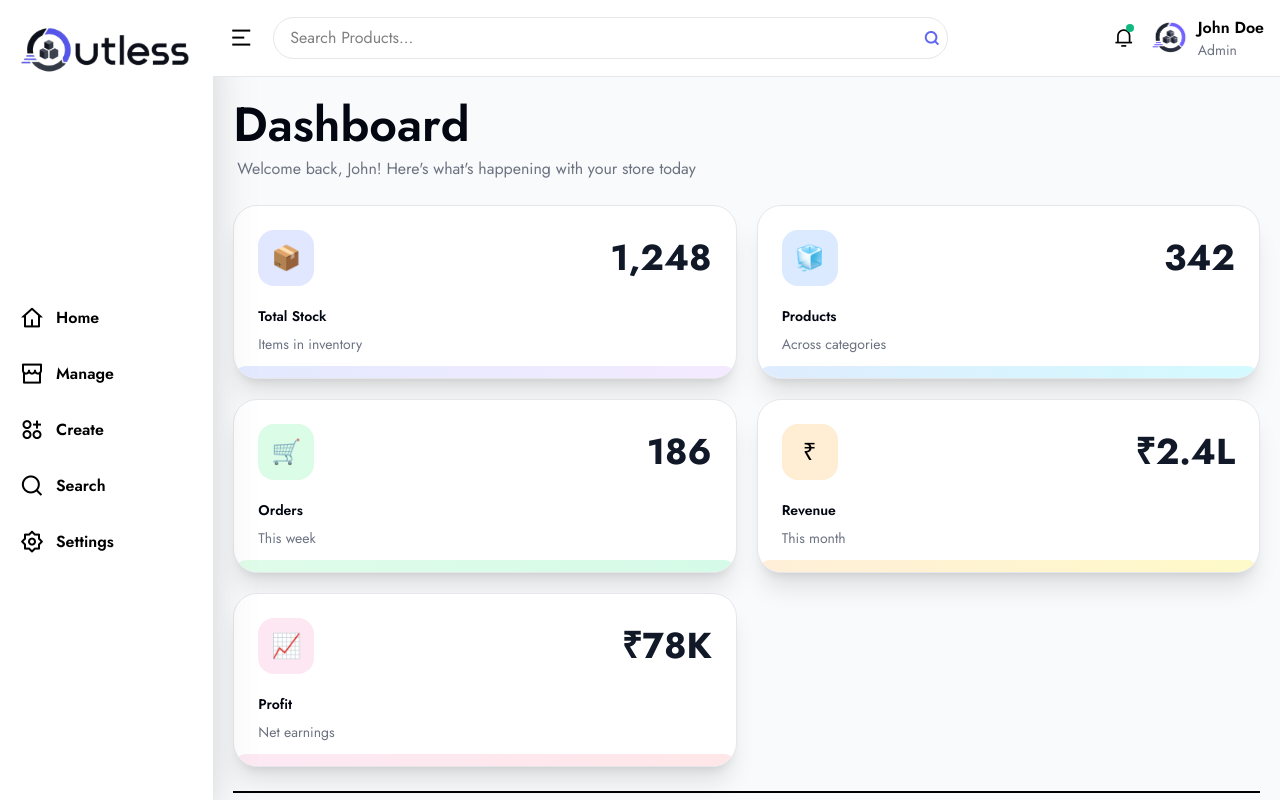
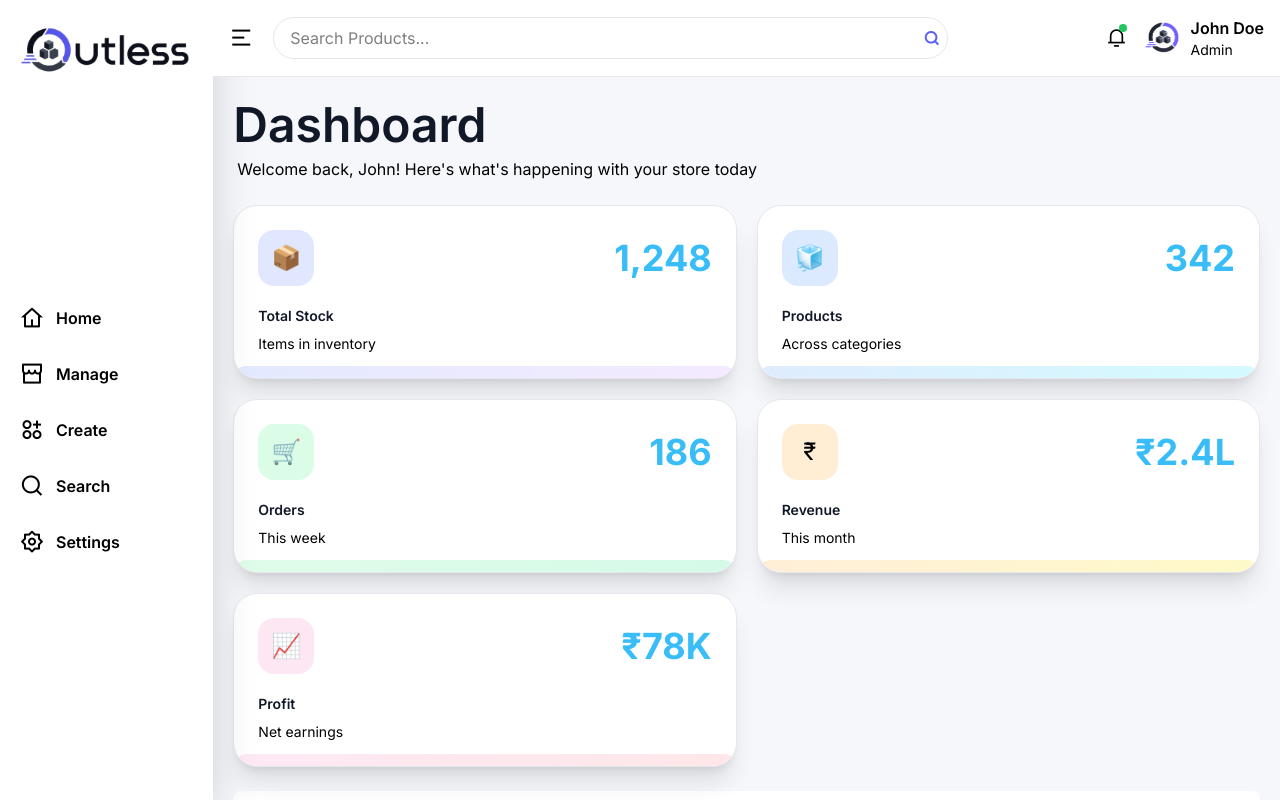
Before and after one commit to Nipul2005/mystock, a React (Vite) app: page / in a window 1280 px wide. Built offline with nearby package versions, Linux system fonts and the light colour scheme.

Commit message:
added new color palate

```diff
--- a/index.html
+++ b/index.html
@@ -11,9 +11,12 @@
     />
 
     <!-- google font -->
-    <link rel="preconnect" href="https://fonts.googleapis.com">
-    <link rel="preconnect" href="https://fonts.gstatic.com" crossorigin>
-    <link href="https://fonts.googleapis.com/css2?family=Jost:ital,wght@0,100..900;1,100..900&display=swap" rel="stylesheet">
+    <link rel="preconnect" href="https://fonts.googleapis.com" />
+    <link rel="preconnect" href="https://fonts.gstatic.com" crossorigin />
+    <link
+      href="https://fonts.googleapis.com/css2?family=Inter:ital,opsz,wght@0,14..32,100..900;1,14..32,100..900&display=swap"
+      rel="stylesheet"
+    />
 
     <title>Outless</title>
   </head>
--- a/src/App.css
+++ b/src/App.css
@@ -1,26 +1,56 @@
 @import "tailwindcss";
 
 @theme {
-  --color-primary: #6366f1;         /* Indigo */
-  --color-secondary: #374151;      /* Cool Gray */
-  --color-accent: #111827;           /*charcoal*/
 
-  /* Backgrounds & surfaces */
-  --color-bg: #f9fafb;             /* Off-white */
-  --color-white: #ffffff;        /* Cards, tables */
+  /* Brand */
+  --color-primary: #5b5ffb;
+  --color-primary-hover: #4b4fef;
+  --color-secondary: #8b7cff;
+  --color-accent: #38bdf8;
+
+  /* Layout */
+  --color-bg: #f5f7fb;
+  --color-sidebar: #ffffff;
+  --color-card: #ffffff;
 
   /* Text */
-  --color-text-primary: #030712;   /* Near black */
-  --color-text-muted: #6b7280;     /* Muted gray */
+  --color-text-primary: #111827;
+  --color-text-secondary: #6b7280;
+
+  /* Borders */
+  --color-border: #e5e7eb;
 
   /* Status */
-  --color-success: #10b981;        /* Emerald */
-  --color-error: #f43f5e;          /* Rose */
+  --color-success: #22c55e;
+  --color-warning: #f59e0b;
+  --color-danger: #ef4444;
 
-  /* Borders & dividers */
-  --color-border: #e5e7eb;
+  /* Extra UI */
+  --color-hover: #f3f4f6;
+  --color-active: #eef2ff;
+
+  /* Shadows */
+  --shadow-card: 0 10px 30px rgba(15, 23, 42, 0.06);
+  --shadow-soft: 0 4px 12px rgba(15, 23, 42, 0.04);
+
+  /* Radius */
+  --radius-card: 24px;
+  --radius-button: 18px;
+
+  /* Gradients */
+  --gradient-primary: linear-gradient(
+    to right,
+    #5b5ffb,
+    #8b7cff
+  );
+
+  --gradient-accent: linear-gradient(
+    to right,
+    #38bdf8,
+    #5b5ffb
+  );
 }
 
 *{
-  font-family: jost;
+  font-family: inter;
 }
--- a/src/Dashbaord_content/InventoryShowPeace.jsx
+++ b/src/Dashbaord_content/InventoryShowPeace.jsx
@@ -2,7 +2,15 @@ import React from 'react'
 
 function InventoryShowPeace() {
   return (
-    <div className='w-full border'></div>
+    <div className='w-full p-4 rounded-lg shadow-lg bg-white'>
+      <div className="flex justify-between items-center">
+        <span className='space-y-2'>
+          <h3 className='font-semibold text-5xl'>Inventory</h3>
+          <p className='text-sm text-text-muted'>Track your product and stock levels</p>
+        </span>
+        <button className='px-6 py-2 bg-linear-90 from-secondary/50 to-white rounded-full border-border shadow-lg text-primary'>Add Product</button>
+      </div>
+    </div>
   )
 }
 
```
